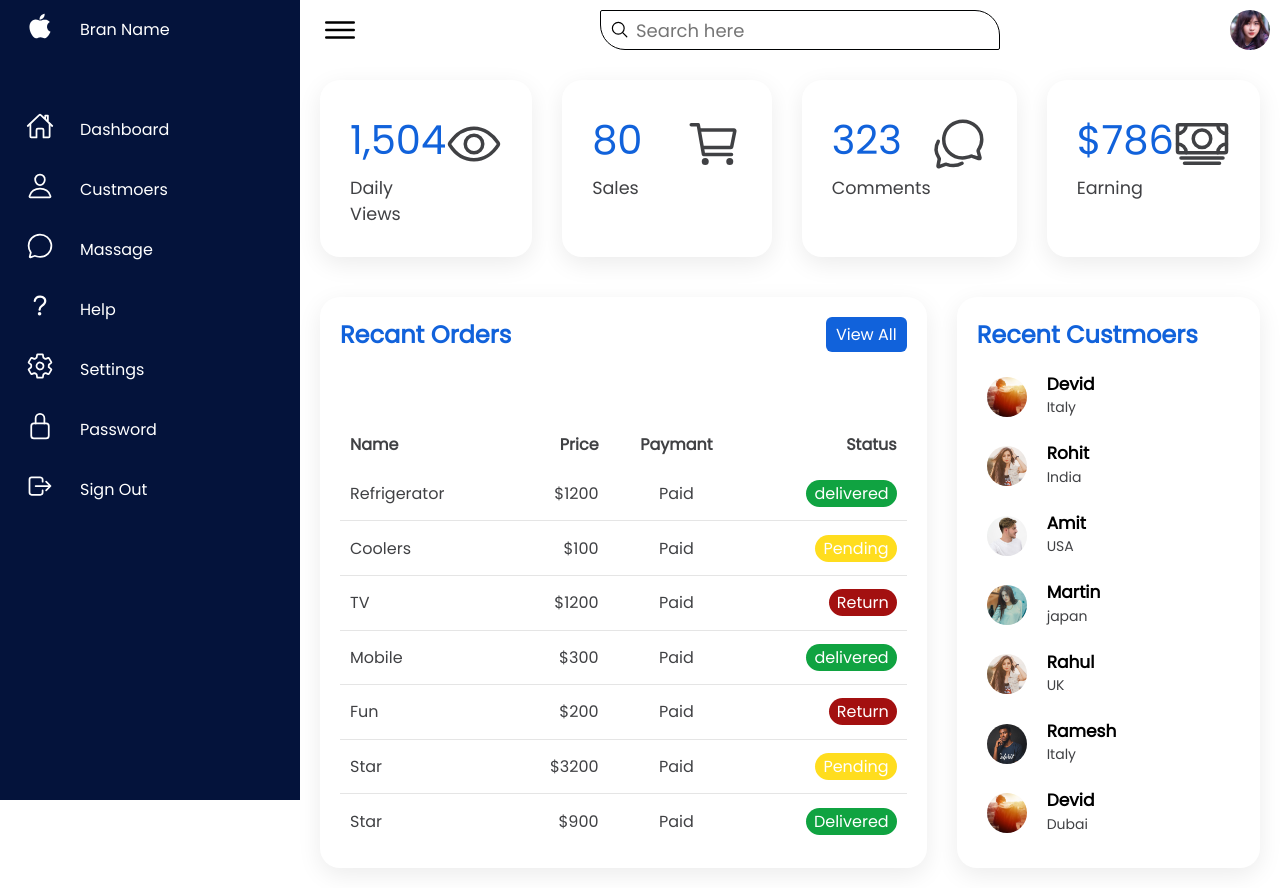
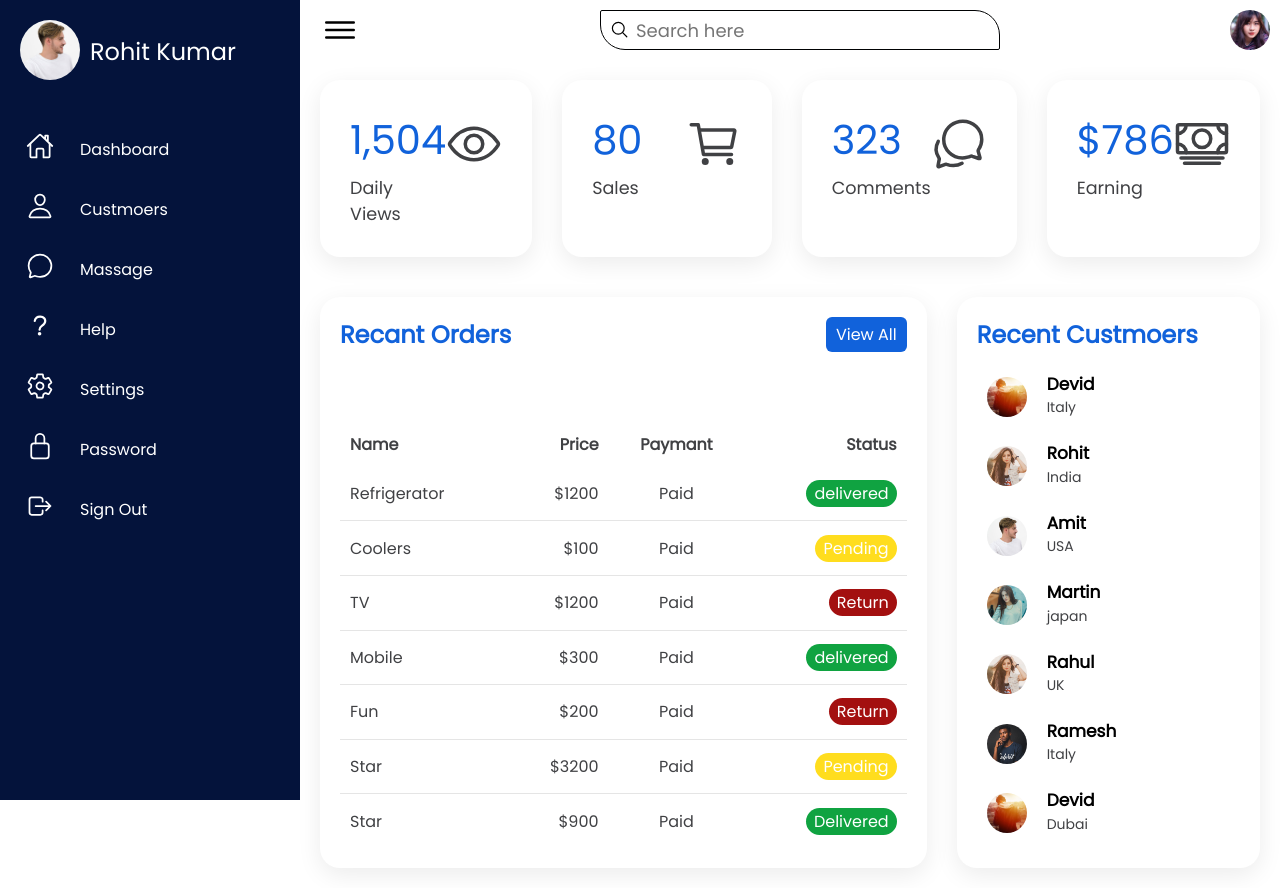
Before and after one commit to rohithasura96/Responsive-Dashbord, a plain HTML site: page index.html in a window 1280 px wide. Drawn offline with nearby package versions, Linux system fonts and the light colour scheme.

Commit message:
change brand name

```diff
--- a/index.html
+++ b/index.html
@@ -14,8 +14,8 @@
             <ul>
                 <li>
                     <a href="#">
-                        <span class="icon"><ion-icon name="logo-apple"></ion-icon></span>
-                        <span class="title">Bran Name</span>
+                        <span class="icon"><img src="img5.jpg" alt="#"></ion-icon></span>
+                        <h2>Rohit Kumar</h2>
                     </a>
                 </li>
                 <li>
--- a/style.css
+++ b/style.css
@@ -62,6 +62,24 @@ body
 {
     margin-bottom: 40px;
     pointer-events: none;
+    margin-top: 20px;
+    margin-left: 10px;
+}
+.navigation ul li img
+{
+    position: relative;
+    height: 60px;
+    object-fit: cover;
+    border-radius: 50%;
+
+}
+
+.navigation ul li a h2
+{
+    font-size: 1.5em;
+    margin-left: 10px;
+    margin-top: 14px;
+    font-weight: 300;
 }
 .navigation ul li a
 {
```
